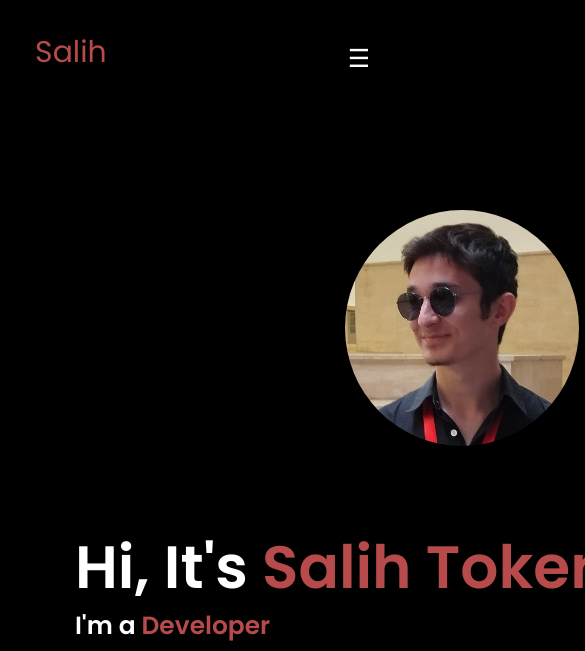
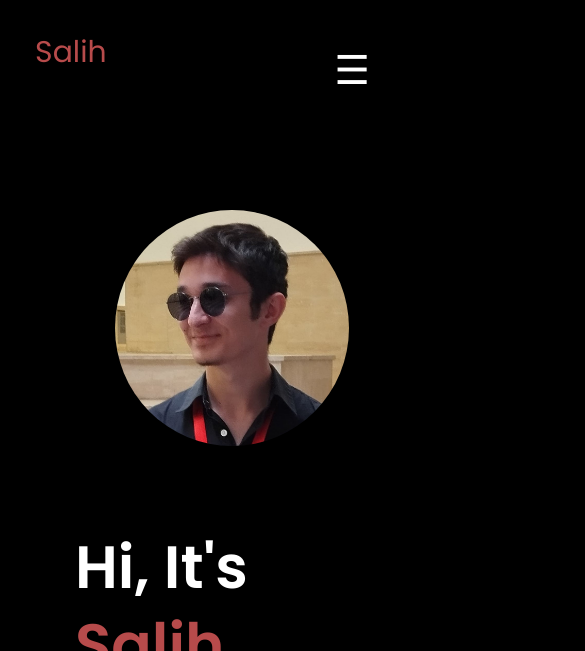
Before and after one commit to SalihToker/web-page, a plain HTML site: page index.html in a window 390 px wide. Shown: the top 651 px of the page, 585 px wide, since content can reach past the window. Drawn offline with Linux system fonts and the light colour scheme.

Commit message:
mobile fixes

```diff
--- a/assets/css/style.css
+++ b/assets/css/style.css
@@ -85,7 +85,7 @@ nav a.active{
         border-left: 3px solid #b74b4b;
         border-bottom: 3px solid #b74b4b;
         border-bottom-left-radius: 2rem;
-        padding: 1rem solid;
+        padding: 1.5rem 1rem;
         background-color: #161616;
         border-top: 0.1rem solid rgba(0,0,0,0.1);
     }
@@ -267,9 +267,22 @@ span{
 }
 
 @media (max-width: 995px){
+
+    .menu-toggle {
+        font-size: 4rem;
+    }
+
+    section{
+        min-width: 10vh;
+        padding: 5rem 9% 5rem;
+    }
+
     .home{
         flex-direction: column;
         margin: 5rem 4rem;
+        height: fit-content;
+        width: fit-content;
+        right: 0;
     }
 
     .home .home-content h3{
```
